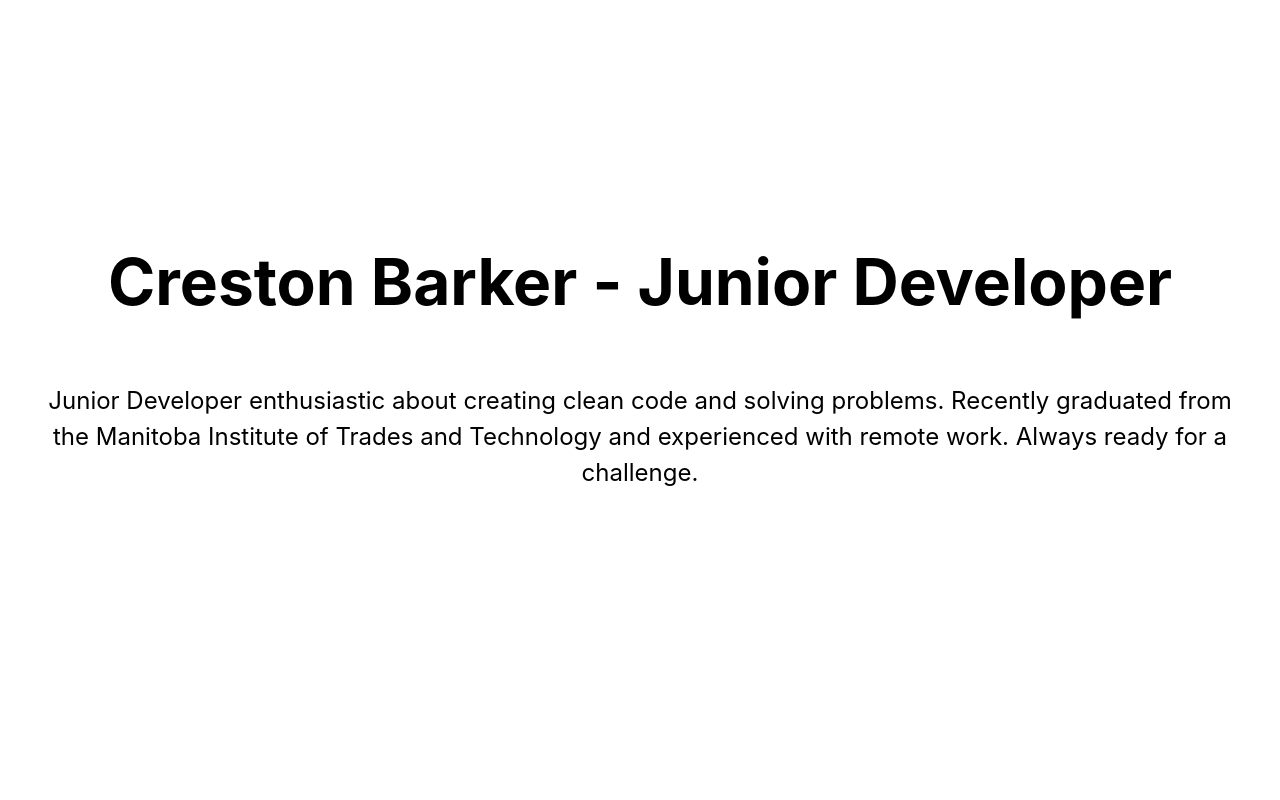
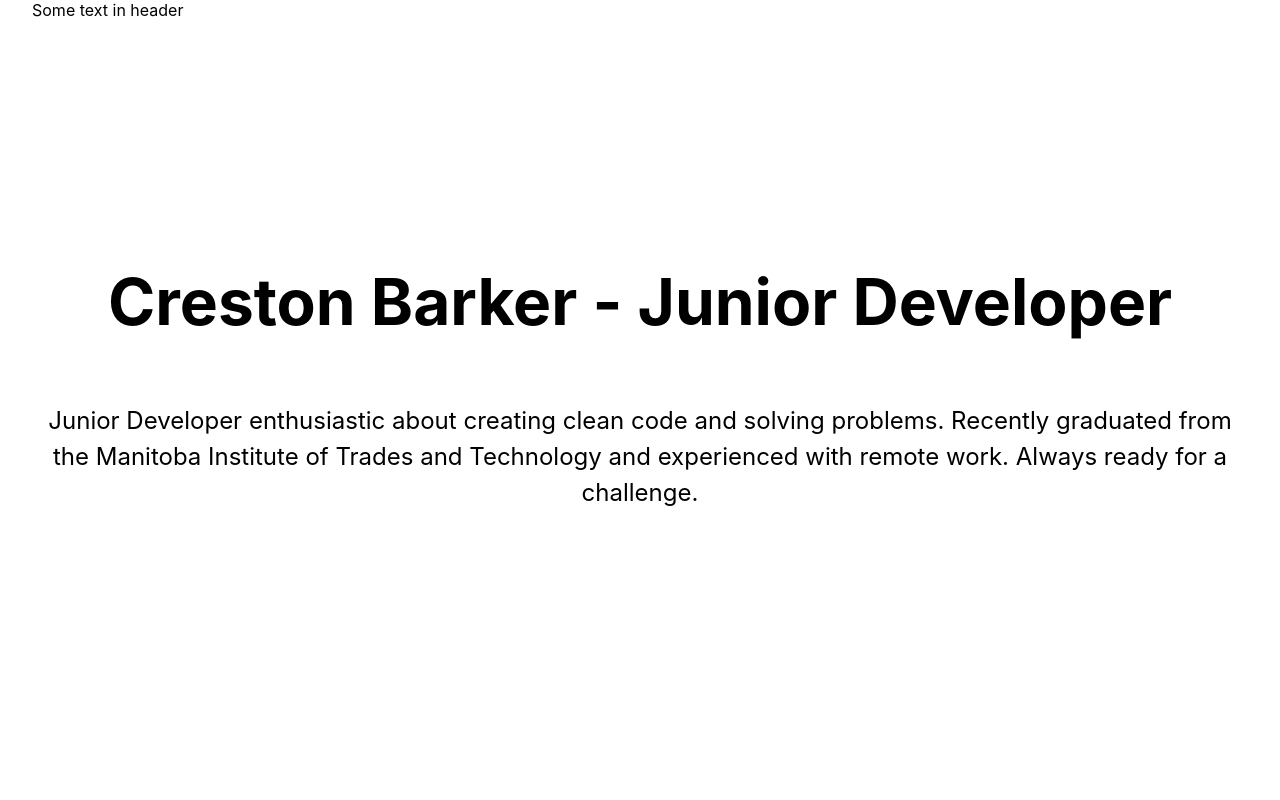
Before and after one commit to Creston-B/BarkerDevSite, a Next.js app: page / in a window 1280 px wide. Shown: the top 800 px of the page. Built offline with nearby package versions, Linux system fonts and the light colour scheme.

Commit message:
Added layout pattern, working on header styling

```diff
--- /dev/null
+++ b/components/Footer.js
@@ -0,0 +1,34 @@
+import React, { Component } from 'react'
+import styles from '../styles/Home.module.scss'
+import Image from 'next/dist/client/image'
+
+export default class FooterComponent extends Component {
+  render() {
+    return(
+      <footer className={styles.footer}>
+      Creston Barker - <a href="mailto:creston@barkerdev.com">creston@barkedev.com</a> - <span id="license-label">MIT license 2020</span>
+        <div className={styles.license, styles.hidden}>
+          <p>via <a href="https://opensource.org/licenses/MIT">https://opensource.org/licenses/MIT</a></p>
+
+          Begin license text.
+          <p>Copyright 2020 Creston Barker</p>
+          <p>Permission is hereby granted, free of charge, to any person obtaining a copy of this software and associated documentation files (the &quot;Software&quot;), to deal in the Software without restriction, including without limitation the rights to use, copy, modify, merge, publish, distribute, sublicense, and/or sell copies of the Software, and to permit persons to whom the Software is furnished to do so, subject to the following conditions:</p>
+          <p>The above copyright notice and this permission notice shall be included in all copies or substantial portions of the Software.</p>
+          <p>THE SOFTWARE IS PROVIDED &quot;AS IS&quot;, WITHOUT WARRANTY OF ANY KIND, EXPRESS OR IMPLIED, INCLUDING BUT NOT LIMITED TO THE WARRANTIES OF MERCHANTABILITY, FITNESS FOR A PARTICULAR PURPOSE AND NONINFRINGEMENT. IN NO EVENT SHALL THE AUTHORS OR COPYRIGHT HOLDERS BE LIABLE FOR ANY CLAIM, DAMAGES OR OTHER LIABILITY, WHETHER IN AN ACTION OF CONTRACT, TORT OR OTHERWISE, ARISING FROM, OUT OF OR IN CONNECTION WITH THE SOFTWARE OR THE USE OR OTHER DEALINGS IN THE SOFTWARE.</p>
+
+          End license text.
+        </div>
+        <a
+            href="https://vercel.com?utm_source=create-next-app&utm_medium=default-template&utm_campaign=create-next-app"
+            target="_blank"
+            rel="noopener noreferrer"
+          >
+            Powered by{' '}
+            <span className={styles.logo}>
+              <Image src="/vercel.svg" alt="Vercel Logo" width={72} height={16} />
+            </span>
+          </a>
+      </footer>
+    )
+  }
+}
--- /dev/null
+++ b/components/Header.js
@@ -0,0 +1,13 @@
+import React, { Component } from 'react'
+import styles from '../styles/Home.module.scss'
+
+export default class HeaderComponent extends Component {
+  render() {
+    return(
+      <header className={styles.header}>
+        Some text in header
+      </header>
+    )
+  }
+
+}
--- /dev/null
+++ b/components/Layout.js
@@ -0,0 +1,18 @@
+import Head from 'next/head'
+import styles from '../styles/Home.module.scss'
+import Header from  './Header'
+import Footer from './Footer.js'
+import React, { Component } from 'react'
+
+export default class Layout extends Component {
+  render () {
+    const { children } = this.props
+    return (
+      <div className='layout'>
+        <Header />
+        {children}
+        <Footer />
+      </div>
+    );
+  }
+}
--- a/pages/index.js
+++ b/pages/index.js
@@ -1,17 +1,17 @@
 import Head from 'next/head'
 import Image from 'next/image'
-import styles from '../styles/Home.module.css'
+import styles from '../styles/Home.module.scss'
+import Layout from '../components/Layout'
 
 export default function Home() {
     return(
     <div className={styles.container}>
+    <Layout>
       <head>
         <title>Creston Barker - Developer</title>
         <meta></meta>
         <link rel="icon" href="/favicon.ico"/>
       </head>
-    <header>
-    </header>
       <main className={styles.main}>
         <h1 className={styles.title}>
           Creston Barker - Junior Developer
@@ -19,30 +19,7 @@ export default function Home() {
         <p className={styles.description}> Junior Developer enthusiastic about creating clean code and solving problems. Recently graduated from the Manitoba Institute of Trades and Technology and experienced with remote work. Always ready for a challenge.
         </p>
       </main>
-    <footer className={styles.footer}>
-    Creston Barker - <a href="mailto:creston@barkerdev.com">creston@barkedev.com</a> - <span id="license-label">MIT license 2020</span>
-      <div className="license hidden">
-        <p>via <a href="https://opensource.org/licenses/MIT">https://opensource.org/licenses/MIT</a></p>
-
-        Begin license text.
-        <p>Copyright 2020 Creston Barker</p>
-        <p>Permission is hereby granted, free of charge, to any person obtaining a copy of this software and associated documentation files (the &quot;Software&quot;), to deal in the Software without restriction, including without limitation the rights to use, copy, modify, merge, publish, distribute, sublicense, and/or sell copies of the Software, and to permit persons to whom the Software is furnished to do so, subject to the following conditions:</p>
-        <p>The above copyright notice and this permission notice shall be included in all copies or substantial portions of the Software.</p>
-        <p>THE SOFTWARE IS PROVIDED &quot;AS IS&quot;, WITHOUT WARRANTY OF ANY KIND, EXPRESS OR IMPLIED, INCLUDING BUT NOT LIMITED TO THE WARRANTIES OF MERCHANTABILITY, FITNESS FOR A PARTICULAR PURPOSE AND NONINFRINGEMENT. IN NO EVENT SHALL THE AUTHORS OR COPYRIGHT HOLDERS BE LIABLE FOR ANY CLAIM, DAMAGES OR OTHER LIABILITY, WHETHER IN AN ACTION OF CONTRACT, TORT OR OTHERWISE, ARISING FROM, OUT OF OR IN CONNECTION WITH THE SOFTWARE OR THE USE OR OTHER DEALINGS IN THE SOFTWARE.</p>
-
-        End license text.
-      </div>
-      <a
-          href="https://vercel.com?utm_source=create-next-app&utm_medium=default-template&utm_campaign=create-next-app"
-          target="_blank"
-          rel="noopener noreferrer"
-        >
-          Powered by{' '}
-          <span className={styles.logo}>
-            <Image src="/vercel.svg" alt="Vercel Logo" width={72} height={16} />
-          </span>
-        </a>
-    </footer>
+    </Layout>
   </div>
   )
 }
--- a/styles/Home.module.css
+++ b/styles/Home.module.scss
@@ -108,6 +108,21 @@
   margin-left: 0.5rem;
 }
 
+.header {
+  position: relative;
+  width: 100%;
+  height: auto;
+  &:before {
+    content: "";
+    background-color: #4f9cf5;
+    position: fixed;
+    z-index: -1;
+    left:0;
+    right: 0;
+    height: inherit;
+  }
+}
+
 @media (max-width: 600px) {
   .grid {
     width: 100%;
```
Lines whose indentation alone changed are shown as unchanged.
